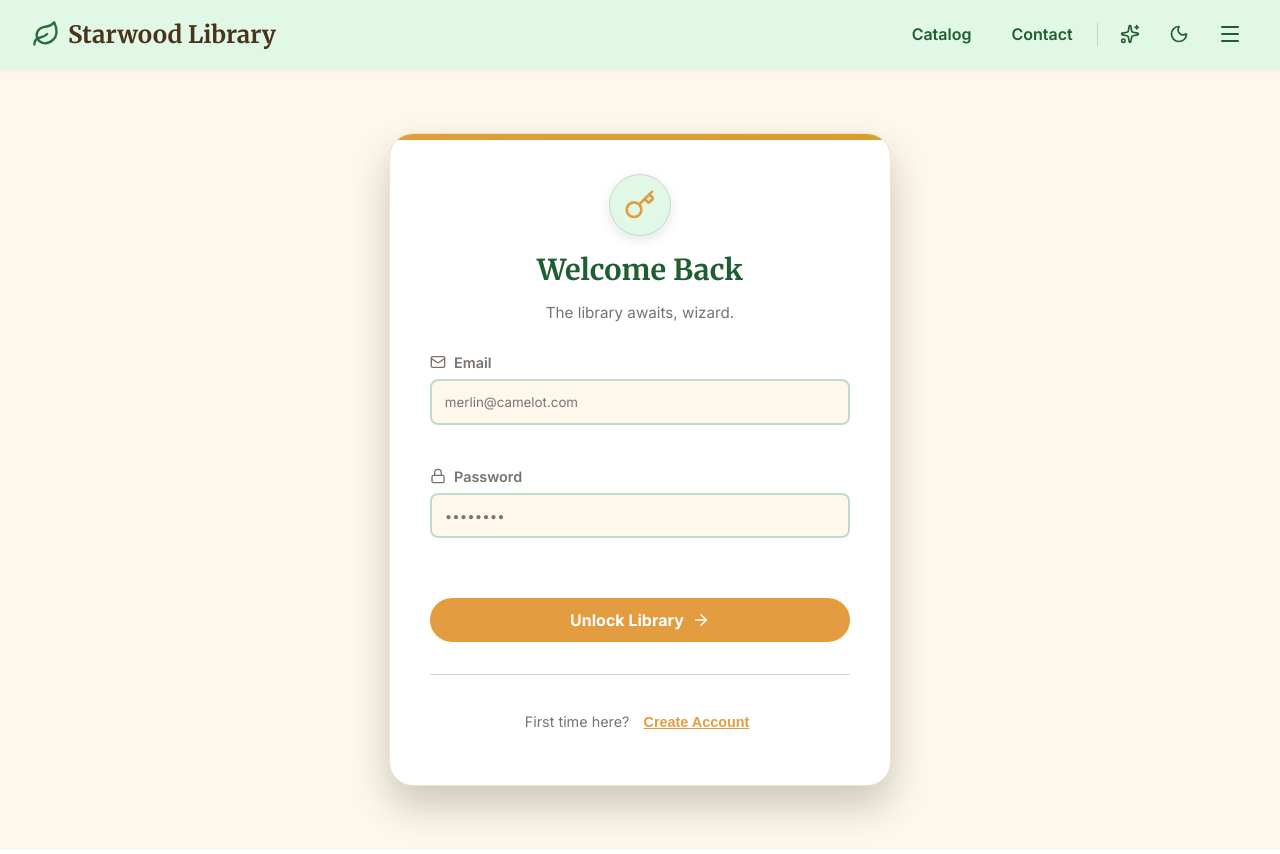
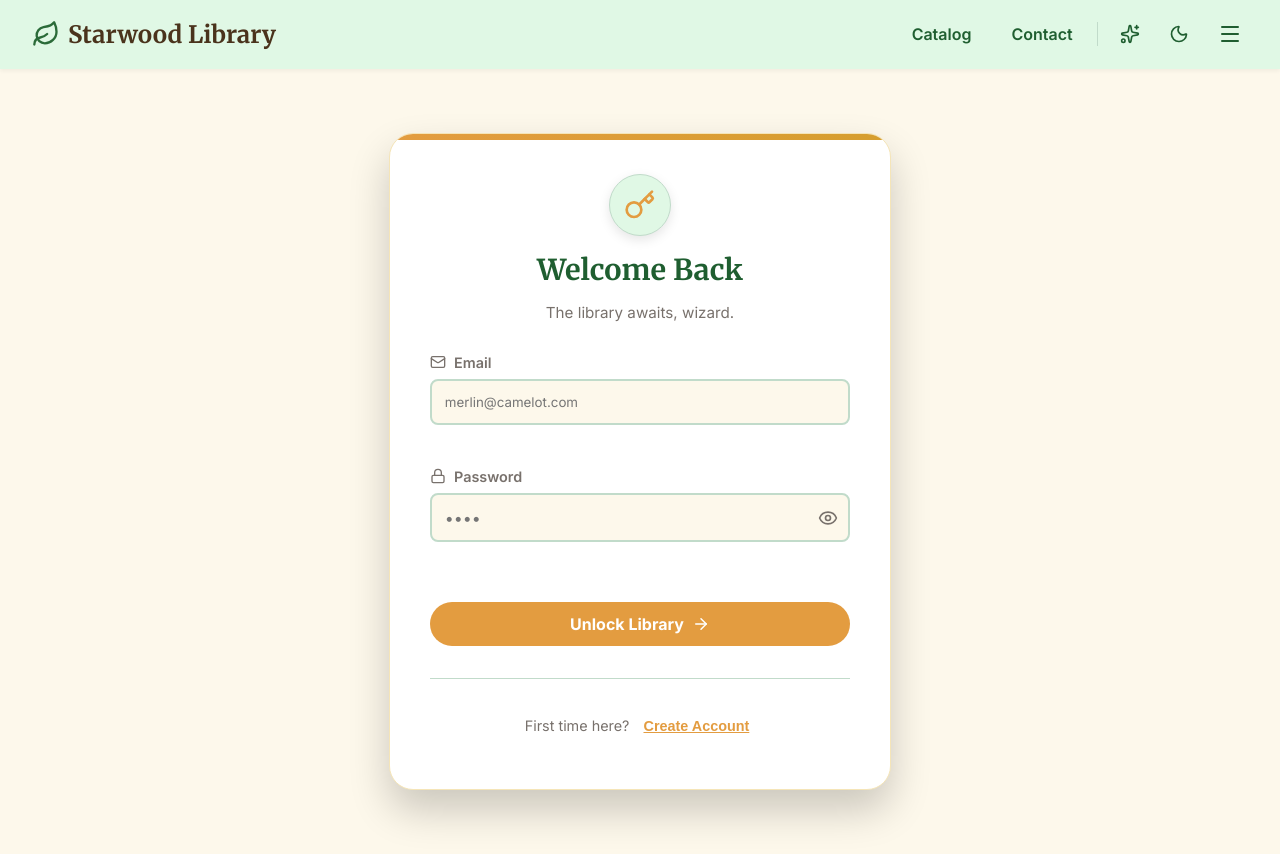
Before and after one commit to GabrielaSzuiogan/W8-FinalProject, a React (Vite) app: page /login in a window 1280 px wide. Built offline with nearby package versions, Linux system fonts and the light colour scheme; no server answers.

Commit message:
feat: choose whether or not to see password

```diff
--- a/src/components/Auth/AuthForm.css
+++ b/src/components/Auth/AuthForm.css
@@ -53,3 +53,32 @@
   font-size: 0.9rem;
   text-align: center;
 }
+
+.password-wrapper {
+  position: relative;
+  width: 100%;
+}
+
+.password-wrapper .form-input {
+  padding-right: 2.5rem;
+}
+
+.password-toggle-btn {
+  position: absolute;
+  right: 12px;
+  top: 50%;
+  transform: translateY(-50%);
+  background: none;
+  border: none;
+  color: var(--text-muted);
+  cursor: pointer;
+  display: flex;
+  align-items: center;
+  justify-content: center;
+  padding: 0;
+  transition: color 0.2s;
+}
+
+.password-toggle-btn:hover {
+  color: var(--text-main);
+}
--- a/src/components/Auth/LoginForm.jsx
+++ b/src/components/Auth/LoginForm.jsx
@@ -3,7 +3,8 @@
 import { useNavigate } from "react-router-dom";
 import { supabase } from "../../services/supabase";
 import { setUser } from "../../store/authSlice";
-import { Mail, Lock, ArrowRight, Loader } from "lucide-react";
+
+import { Mail, Lock, ArrowRight, Loader, Eye, EyeOff } from "lucide-react";
 import "./AuthForm.css";
 
 export default function LoginForm() {
@@ -13,6 +14,7 @@
   const [formData, setFormData] = useState({ email: "", password: "" });
   const [isLoading, setIsLoading] = useState(false);
   const [error, setError] = useState(null);
+  const [showPassword, setShowPassword] = useState(false);
 
   const handleChange = (e) => {
     setFormData({ ...formData, [e.target.name]: e.target.value });
@@ -32,7 +34,6 @@
       if (error) throw error;
 
       if (data.session) {
-        // Fetch Role
         const { data: profile } = await supabase
           .from("profiles")
           .select("role")
@@ -75,14 +76,26 @@
         <label>
           <Lock size={16} /> Password
         </label>
+
+        <div className="password-wrapper">
           <input
-          type="password"
+            className="form-input"
+            type={showPassword ? "text" : "password"}
             name="password"
-          placeholder="••••••••"
+            placeholder="••••"
             value={formData.password}
             onChange={handleChange}
             required
           />
+          <button
+            type="button"
+            className="password-toggle-btn"
+            onClick={() => setShowPassword(!showPassword)}
+            aria-label={showPassword ? "Hide password" : "Show password"}
+          >
+            {showPassword ? <EyeOff size={20} /> : <Eye size={20} />}
+          </button>
+        </div>
       </div>
 
       {error && <div className="auth-error">{error}</div>}
--- a/src/components/Auth/SignupForm.jsx
+++ b/src/components/Auth/SignupForm.jsx
@@ -3,7 +3,16 @@
 import { useNavigate } from "react-router-dom";
 import { supabase } from "../../services/supabase";
 import { setUser } from "../../store/authSlice";
-import { User, Mail, Lock, ArrowRight, Loader } from "lucide-react";
+
+import {
+  User,
+  Mail,
+  Lock,
+  ArrowRight,
+  Loader,
+  Eye,
+  EyeOff,
+} from "lucide-react";
 import "./AuthForm.css";
 
 export default function SignupForm() {
@@ -17,6 +26,8 @@
   });
   const [isLoading, setIsLoading] = useState(false);
   const [error, setError] = useState(null);
+
+  const [showPassword, setShowPassword] = useState(false);
 
   const handleChange = (e) => {
     setFormData({ ...formData, [e.target.name]: e.target.value });
@@ -92,14 +103,26 @@
         <label>
           <Lock size={16} /> Password
         </label>
+
+        <div className="password-wrapper">
           <input
-          type="password"
+            className="form-input"
+            type={showPassword ? "text" : "password"}
             name="password"
             placeholder="••••••••"
             value={formData.password}
             onChange={handleChange}
             required
           />
+          <button
+            type="button"
+            className="password-toggle-btn"
+            onClick={() => setShowPassword(!showPassword)}
+            aria-label={showPassword ? "Hide password" : "Show password"}
+          >
+            {showPassword ? <EyeOff size={20} /> : <Eye size={20} />}
+          </button>
+        </div>
       </div>
 
       {error && <div className="auth-error">{error}</div>}
```
Lines whose indentation alone changed are shown as unchanged.
